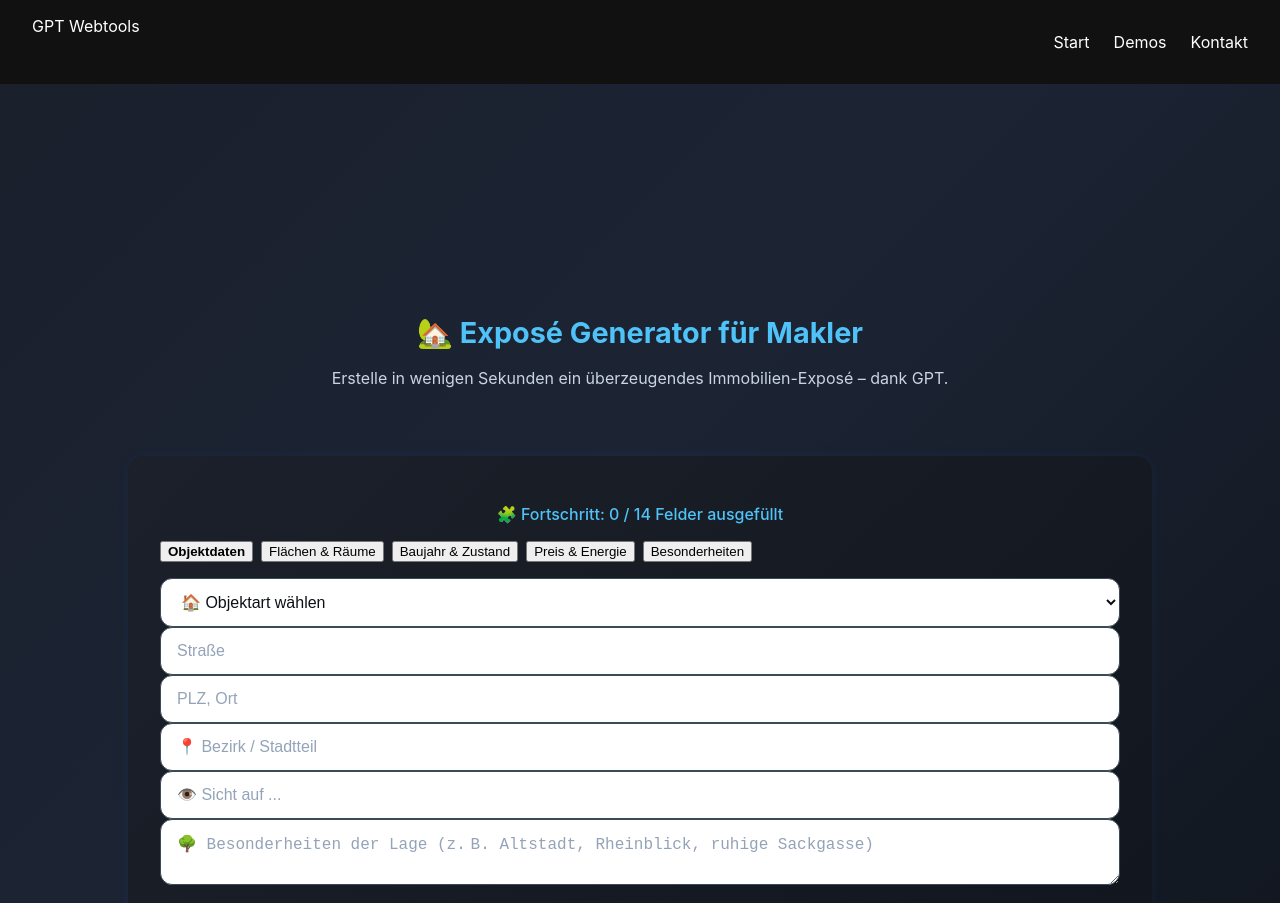
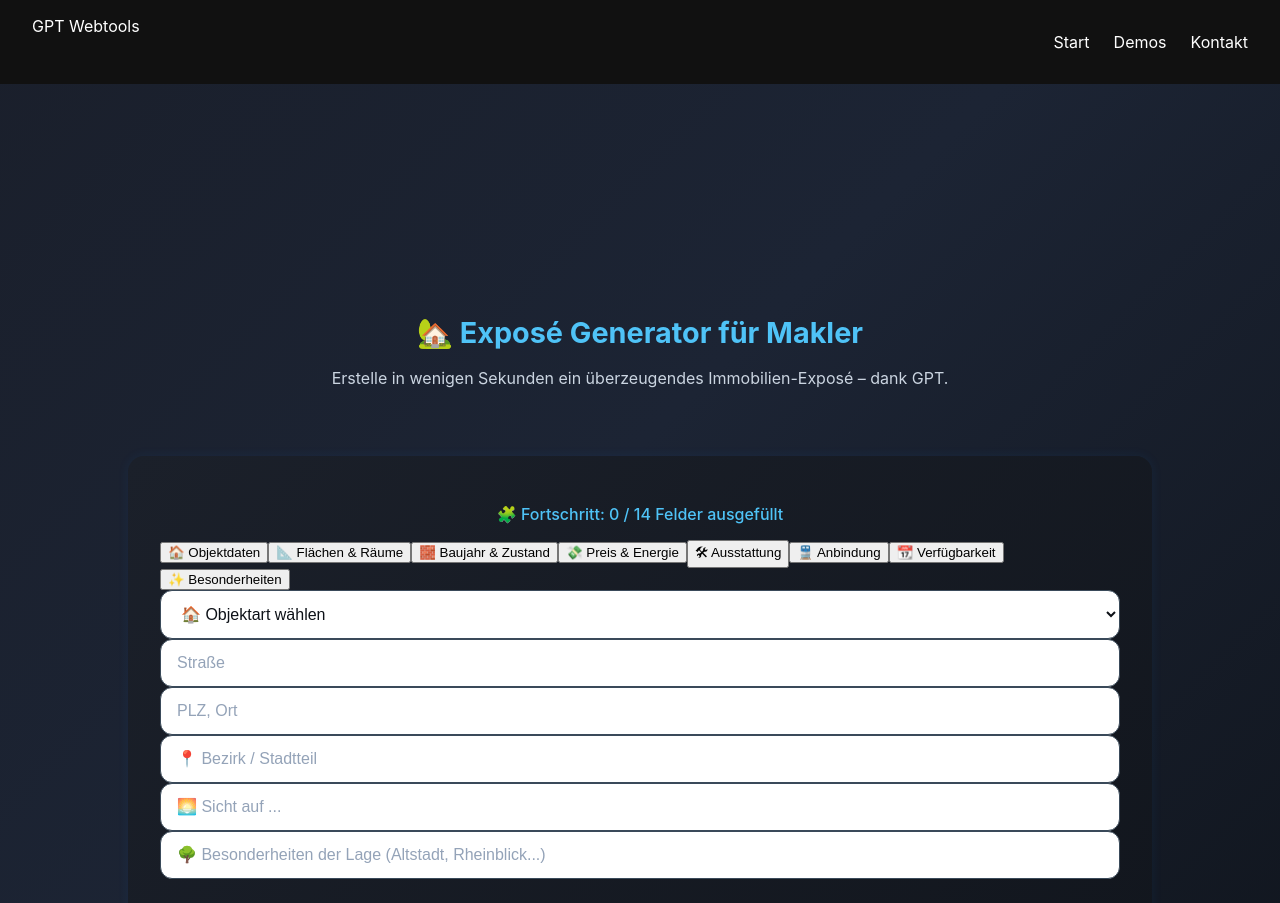
Before and after one commit to M-Sieger/MaklerMate-MVP, a React (Create React App) app: page /expose in a window 1280 px wide. Shown: the top 903 px of the page. Built offline with nearby package versions, Linux system fonts and the light colour scheme.

Commit message:
🚀 Add full ExposéForm with UX-optimized tabs + GPT logic in ExposeTool

```diff
--- a/src/components/ExposeForm.jsx
+++ b/src/components/ExposeForm.jsx
@@ -1,157 +1,150 @@
-// 📄 ExposeForm.jsx – Eingabeformular für Exposé-Daten (Tabbed UI)
+import '../styles/ExposeTool.css';
 
-import React from 'react';
+// 🧠 UX-optimiertes ExposeForm.jsx (mit Tabs wie im Screenshot)
+import React, { useState } from 'react';
 
-import TabbedForm from './TabbedForm'; // 🧩 Komponente für Tab-basiertes Layout
+const TABS = [
+  { id: "objekt", label: "🏠 Objektdaten" },
+  { id: "flaeche", label: "📐 Flächen & Räume" },
+  { id: "baujahr", label: "🧱 Baujahr & Zustand" },
+  { id: "kosten", label: "💸 Preis & Energie" },
+  { id: "ausstattung", label: "🛠 Ausstattung" },
+  { id: "verkehr", label: "🚆 Anbindung" },
+  { id: "verfuegbarkeit", label: "📆 Verfügbarkeit" },
+  { id: "besonderheiten", label: "✨ Besonderheiten" },
+];
 
-// ⏎ Props: formData = alle Felder, handleChange = zentrale Änderungshandhabung
-export default function ExposeForm({ formData, handleChange }) {
-  // 🧠 Tabs – logisch gruppierte Formulareingaben
-  const tabs = [
-    {
-      label: 'Objektdaten',
-      content: (
-        <>
-          {/* 🏠 Objektart-Auswahl */}
-          <select
-            required
-            defaultValue=""
-            onChange={(e) => handleChange('objektart', e.target.value)}
+const ExposeForm = ({ formData, setFormData }) => {
+  const [activeTab, setActiveTab] = useState("objekt");
+
+  const handleChange = (e) => {
+    const { name, value } = e.target;
+    setFormData({ ...formData, [name]: value });
+  };
+
+  const renderTab = () => {
+    switch (activeTab) {
+      case "objekt":
+        return (
+          <>
+            <select name="objektart" onChange={handleChange}>
+              <option value="">🏠 Objektart wählen</option>
+              <option>Wohnung</option>
+              <option>Haus</option>
+              <option>Gewerbe</option>
+            </select>
+            <input name="strasse" placeholder="Straße" onChange={handleChange} />
+            <input name="plz_ort" placeholder="PLZ, Ort" onChange={handleChange} />
+            <input name="bezirk" placeholder="📍 Bezirk / Stadtteil" onChange={handleChange} />
+            <input name="sicht" placeholder="🌅 Sicht auf ..." onChange={handleChange} />
+            <input name="lage_besonderheiten" placeholder="🌳 Besonderheiten der Lage (Altstadt, Rheinblick...)" onChange={handleChange} />
+          </>
+        );
+      case "flaeche":
+        return (
+          <>
+            <input name="wohnflaeche" placeholder="Wohnfläche (m²)" onChange={handleChange} />
+            <input name="grundstueck" placeholder="Grundstücksfläche (m²)" onChange={handleChange} />
+            <input name="zimmer" placeholder="Zimmeranzahl" onChange={handleChange} />
+            <input name="schlafzimmer" placeholder="Schlafzimmer" onChange={handleChange} />
+            <input name="badezimmer" placeholder="Badezimmer" onChange={handleChange} />
+            <input name="keller" placeholder="Keller vorhanden?" onChange={handleChange} />
+            <input name="balkon" placeholder="Anzahl Balkone" onChange={handleChange} />
+          </>
+        );
+      case "baujahr":
+        return (
+          <>
+            <input name="baujahr" placeholder="Baujahr" onChange={handleChange} />
+            <input name="zustand" placeholder="Zustand (z.B. saniert)" onChange={handleChange} />
+            <input name="modernisierung" placeholder="Sanierungsjahr(e)" onChange={handleChange} />
+            <input name="bauphase" placeholder="Bauphase (z.B. Neubau)" onChange={handleChange} />
+            <input name="etagenanzahl" placeholder="Etagenanzahl" onChange={handleChange} />
+          </>
+        );
+      case "kosten":
+        return (
+          <>
+            <input name="kaufpreis" placeholder="Kaufpreis (€)" onChange={handleChange} />
+            <input name="kaltmiete" placeholder="Kaltmiete (€)" onChange={handleChange} />
+            <input name="warmmiete" placeholder="Warmmiete (€)" onChange={handleChange} />
+            <input name="nebenkosten" placeholder="Nebenkosten (€)" onChange={handleChange} />
+            <input name="energieklasse" placeholder="Energieklasse" onChange={handleChange} />
+            <input name="energieausweis" placeholder="Energieausweis vorhanden?" onChange={handleChange} />
+          </>
+        );
+      case "ausstattung":
+        return (
+          <>
+            <input name="heizung" placeholder="Heizungsart" onChange={handleChange} />
+            <input name="boden" placeholder="Bodenbelag (z.B. Parkett)" onChange={handleChange} />
+            <input name="stellplatz" placeholder="Stellplatztyp" onChange={handleChange} />
+            <input name="aufzug" placeholder="Aufzug vorhanden?" onChange={handleChange} />
+            <input name="internet" placeholder="Internet (Glasfaser?)" onChange={handleChange} />
+            <input name="smarthome" placeholder="Smart Home integriert?" onChange={handleChange} />
+          </>
+        );
+      case "verkehr":
+        return (
+          <>
+            <input name="oeffentliche" placeholder="ÖPNV (Minuten zu Fuß)" onChange={handleChange} />
+            <input name="autobahn" placeholder="Entfernung zur Autobahn (Minuten)" onChange={handleChange} />
+            <input name="bahnhof" placeholder="Bahnhof (Minuten)" onChange={handleChange} />
+            <input name="flughafen" placeholder="Flughafen (Minuten)" onChange={handleChange} />
+          </>
+        );
+      case "verfuegbarkeit":
+        return (
+          <>
+            <input name="verfuegbar_ab" placeholder="Verfügbar ab (Datum)" onChange={handleChange} />
+            <input name="bezug" placeholder="Bezugstermin / Fertigstellung" onChange={handleChange} />
+            <input name="kurzfristig" placeholder="Kurzfristig beziehbar?" onChange={handleChange} />
+          </>
+        );
+      case "besonderheiten":
+        return (
+          <>
+            <textarea name="highlights" placeholder="✨ Highlights der Immobilie" onChange={handleChange} />
+            <textarea name="beschreibung" placeholder="Beschreibungstext" onChange={handleChange} />
+            <select name="stil" onChange={handleChange}>
+              <option value="">🖋 Stil wählen ...</option>
+              <option value="modern">Modern</option>
+              <option value="klassisch">Klassisch</option>
+              <option value="emotional">Emotional</option>
+            </select>
+            <select name="zielgruppe" onChange={handleChange}>
+              <option value="">🎯 Zielgruppe wählen ...</option>
+              <option value="familien">Familien</option>
+              <option value="investoren">Investoren</option>
+              <option value="senioren">Senioren</option>
+              <option value="studenten">Studenten</option>
+            </select>
+          </>
+        );
+      default:
+        return null;
+    }
+  };
+
+  return (
+    <div className="form-wrapper">
+      {/* Tab-Leiste */}
+      <div className="tab-header">
+        {TABS.map((tab) => (
+          <button
+            key={tab.id}
+            className={activeTab === tab.id ? "active" : ""}
+            onClick={() => setActiveTab(tab.id)}
           >
-            <option value="" hidden>🏠 Objektart wählen</option>
-            <option value="Haus">🏡 Haus</option>
-            <option value="Wohnung">🏢 Wohnung</option>
-            <option value="Gewerbe">🏬 Gewerbe</option>
-          </select>
+            {tab.label}
+          </button>
+        ))}
+      </div>
 
-          {/* 🛣️ Adresse */}
-          <input
-            type="text"
-            placeholder="Straße"
-            value={formData.strasse}
-            onChange={(e) => handleChange('strasse', e.target.value)}
-          />
-          <input
-            type="text"
-            placeholder="PLZ, Ort"
-            value={formData.ort}
-            onChange={(e) => handleChange('ort', e.target.value)}
-          />
+      {/* Aktiver Tab-Inhalt */}
+      <div className="tab-content">{renderTab()}</div>
+    </div>
+  );
+};
 
-          {/* 📍 Lagefelder */}
-          <input
-            type="text"
-            placeholder="📍 Bezirk / Stadtteil"
-            value={formData.bezirk}
-            onChange={(e) => handleChange('bezirk', e.target.value)}
-          />
-          <input
-            type="text"
-            placeholder="👁️ Sicht auf ..."
-            value={formData.sicht}
-            onChange={(e) => handleChange('sicht', e.target.value)}
-          />
-          <textarea
-            rows={2}
-            placeholder="🌳 Besonderheiten der Lage (z. B. Altstadt, Rheinblick, ruhige Sackgasse)"
-            value={formData.lagebesonderheiten}
-            onChange={(e) => handleChange('lagebesonderheiten', e.target.value)}
-          />
-        </>
-      ),
-    },
-    {
-      label: 'Flächen & Räume',
-      content: (
-        <>
-          <input
-            type="text"
-            placeholder="Wohnfläche (m²)"
-            value={formData.wohnflaeche}
-            onChange={(e) => handleChange('wohnflaeche', e.target.value)}
-          />
-          <input
-            type="text"
-            placeholder="Grundstücksfläche (m²)"
-            value={formData.grundstueck}
-            onChange={(e) => handleChange('grundstueck', e.target.value)}
-          />
-          <input
-            type="text"
-            placeholder="Anzahl Zimmer"
-            value={formData.zimmer}
-            onChange={(e) => handleChange('zimmer', e.target.value)}
-          />
-        </>
-      ),
-    },
-    {
-      label: 'Baujahr & Zustand',
-      content: (
-        <>
-          <input
-            type="text"
-            placeholder="Baujahr"
-            value={formData.baujahr}
-            onChange={(e) => handleChange('baujahr', e.target.value)}
-          />
-          <input
-            type="text"
-            placeholder="Zustand (z. B. renoviert)"
-            value={formData.zustand}
-            onChange={(e) => handleChange('zustand', e.target.value)}
-          />
-        </>
-      ),
-    },
-    {
-      label: 'Preis & Energie',
-      content: (
-        <>
-          <input
-            type="text"
-            placeholder="Kaufpreis / Miete"
-            value={formData.preis}
-            onChange={(e) => handleChange('preis', e.target.value)}
-          />
-          <input
-            type="text"
-            placeholder="Energieklasse / Verbrauch"
-            value={formData.energie}
-            onChange={(e) => handleChange('energie', e.target.value)}
-          />
-        </>
-      ),
-    },
-    {
-      label: 'Besonderheiten',
-      content: (
-        <>
-          <textarea
-            rows={4}
-            placeholder="Ausstattung, Highlights, Lagebeschreibung..."
-            value={formData.besonderheiten}
-            onChange={(e) => handleChange('besonderheiten', e.target.value)}
-          />
-
-          {/* 💡 Vorschlagstext für Inspiration */}
-          <button
-            className="button-inspire"
-            type="button"
-            onClick={() =>
-              handleChange(
-                'besonderheiten',
-                'ruhige Lage, Süd-Balkon, modernes Bad, Fußbodenheizung'
-              )
-            }
-          >
-            ✨ Beispieltext einfügen
-          </button>
-        </>
-      ),
-    },
-  ];
-
-  // 📦 Übergabe an das Tab-System
-  return <TabbedForm tabs={tabs} />;
-}
+export default ExposeForm;
--- a/src/pages/ExposeTool.jsx
+++ b/src/pages/ExposeTool.jsx
@@ -15,9 +15,9 @@ export default function ExposeTool() {
     objektart: '',
     strasse: '',
     ort: '',
-  bezirk: '',               // ✅ Neu: Bezirk / Stadtteil
-  sicht: '',                // ✅ Neu: Sicht auf ...
-  lagebesonderheiten: '',   // ✅ Neu: Lagebeschreibung
+    bezirk: '',
+    sicht: '',
+    lagebesonderheiten: '',
     wohnflaeche: '',
     grundstueck: '',
     zimmer: '',
@@ -97,7 +97,7 @@ export default function ExposeTool() {
         </div>
 
         {/* 🧾 Formular-Sektion (TabbedForm via ExposeForm.jsx) */}
-        <ExposeForm formData={formData} handleChange={handleChange} />
+        <ExposeForm formData={formData} handleChange={(e) => handleChange(e.target.name, e.target.value)} />
 
         {/* 🎯 Stilwahl Dropdown */}
         <div className="style-selector">
@@ -161,3 +161,4 @@ export default function ExposeTool() {
     </div>
   );
 }
+// 📦 Styles & Komponenten
```
Lines whose indentation alone changed are shown as unchanged.
